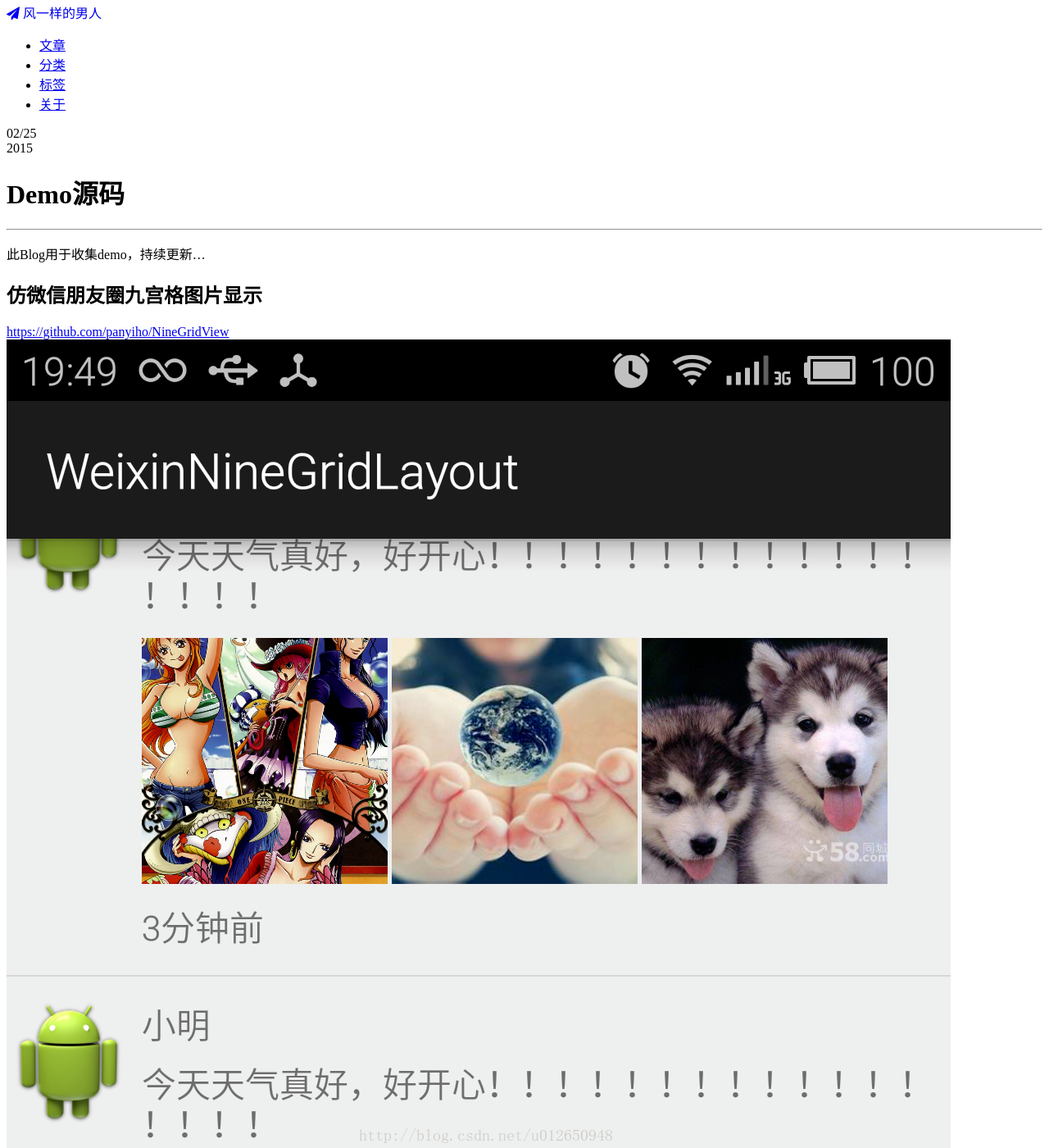
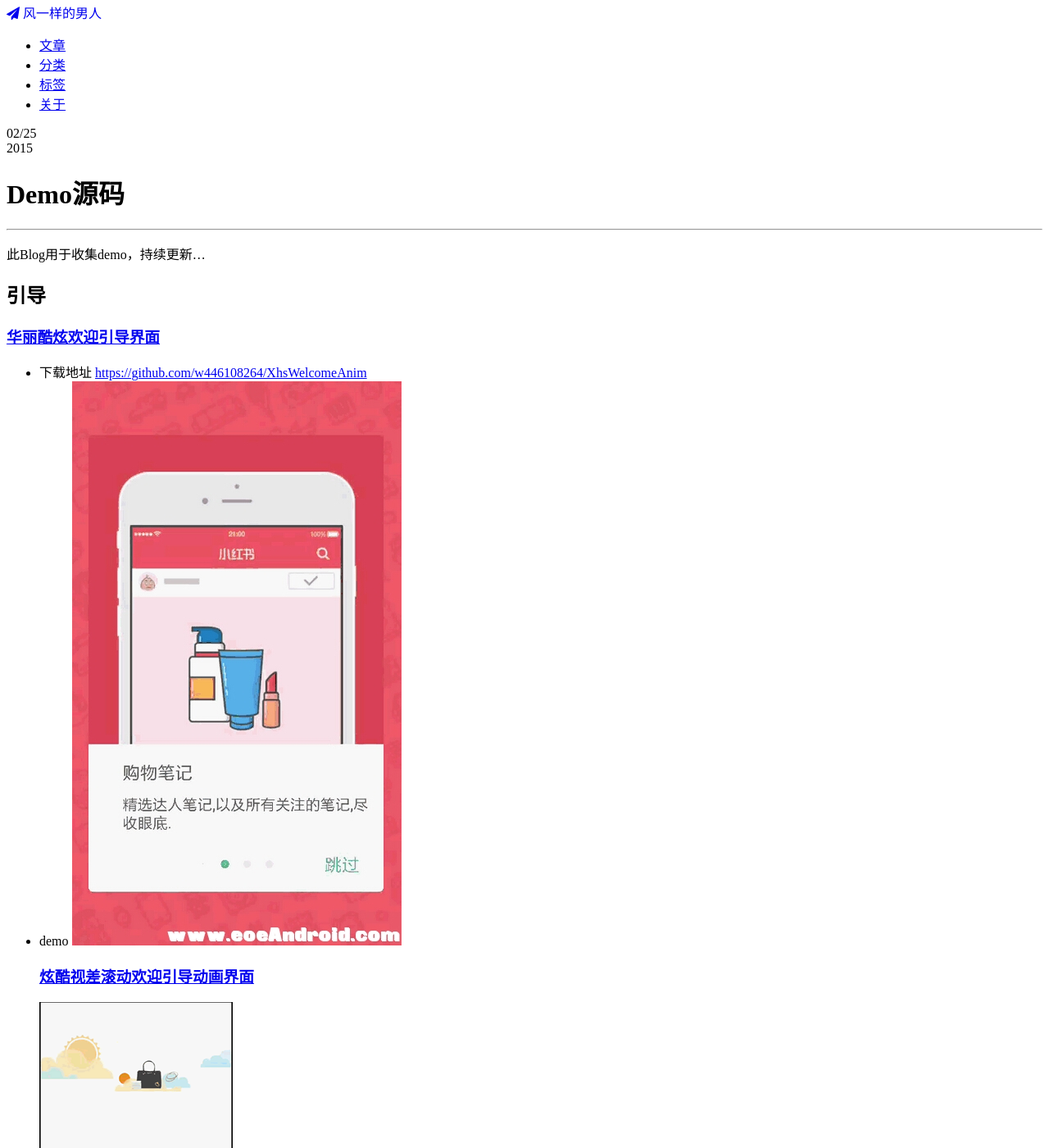
Before and after one commit to iQuick/iquick.github.io, a Jekyll site: the page built from _posts/2015-02-25-source-demo.md, in a window 1280 px wide and 1400 px high. Shown: the whole window at 82% size. Built offline with Jekyll 4.4.1, drawn with Linux system fonts in a browser that asks for light colours; nearby versions of some CDN libraries; Markdown is read by kramdown in place of the engine named in the settings; comment, search, counter and statistics services are not loaded.

```diff
--- a/_posts/2015-02-25-source-demo.md
+++ b/_posts/2015-02-25-source-demo.md
@@ -12,9 +12,20 @@ published:	true
 
 <!--break-->
 
-## 仿微信朋友圈九宫格图片显示
+## 引导
+
+### [华丽酷炫欢迎引导界面](https://github.com/w446108264/XhsWelcomeAnim)
+* 下载地址 [https://github.com/w446108264/XhsWelcomeAnim](https://github.com/w446108264/XhsWelcomeAnim)
+* demo
+![]({{ BASE_PATH }}/images/demo-2.jpg)
+### [炫酷视差滚动欢迎引导动画界面](http://www.eoeandroid.com/thread-568115-1-3.html)
+![]({{ BASE_PATH }}/images/demo-3.jpg)
+
+---
+
+### 仿微信朋友圈九宫格图片显示
 [https://github.com/panyiho/NineGridView](https://github.com/panyiho/NineGridView)
 ![NineGridView]({{ BASE_PATH }}/images/demo-ninegridview-1.jpg)
 
-## 在图片上加小标签
+### 在图片上加小标签
 [https://github.com/linger1216/labelview](https://github.com/linger1216/labelview)
```
Also changed, not shown: images/demo-2.jpg (added), images/demo-3.jpg (added), images/my-buddy-1.jpg (added), images/my-buddy-2.jpg (added), images/my-buddy-3.jpg (added), images/my-buddy-4.jpg (added), images/my-buddy-5.jpg (added), 3 other files.
